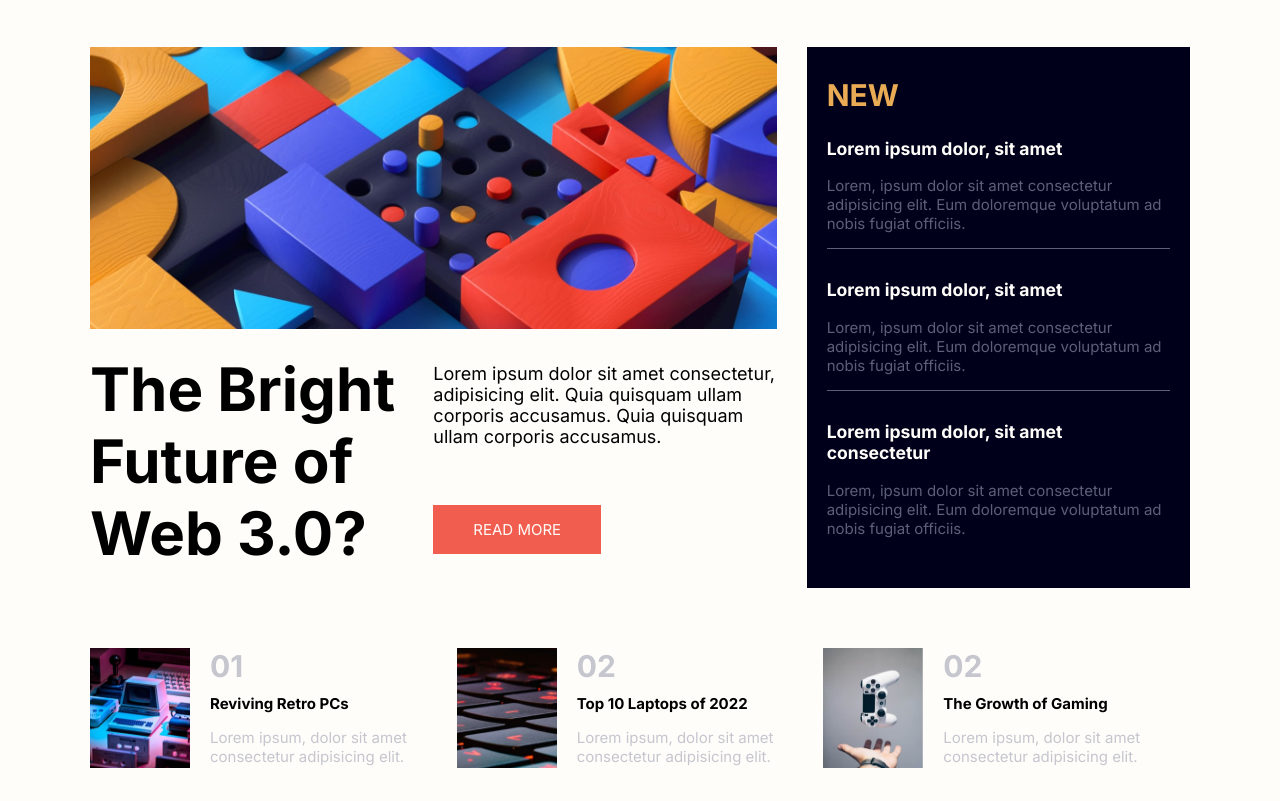
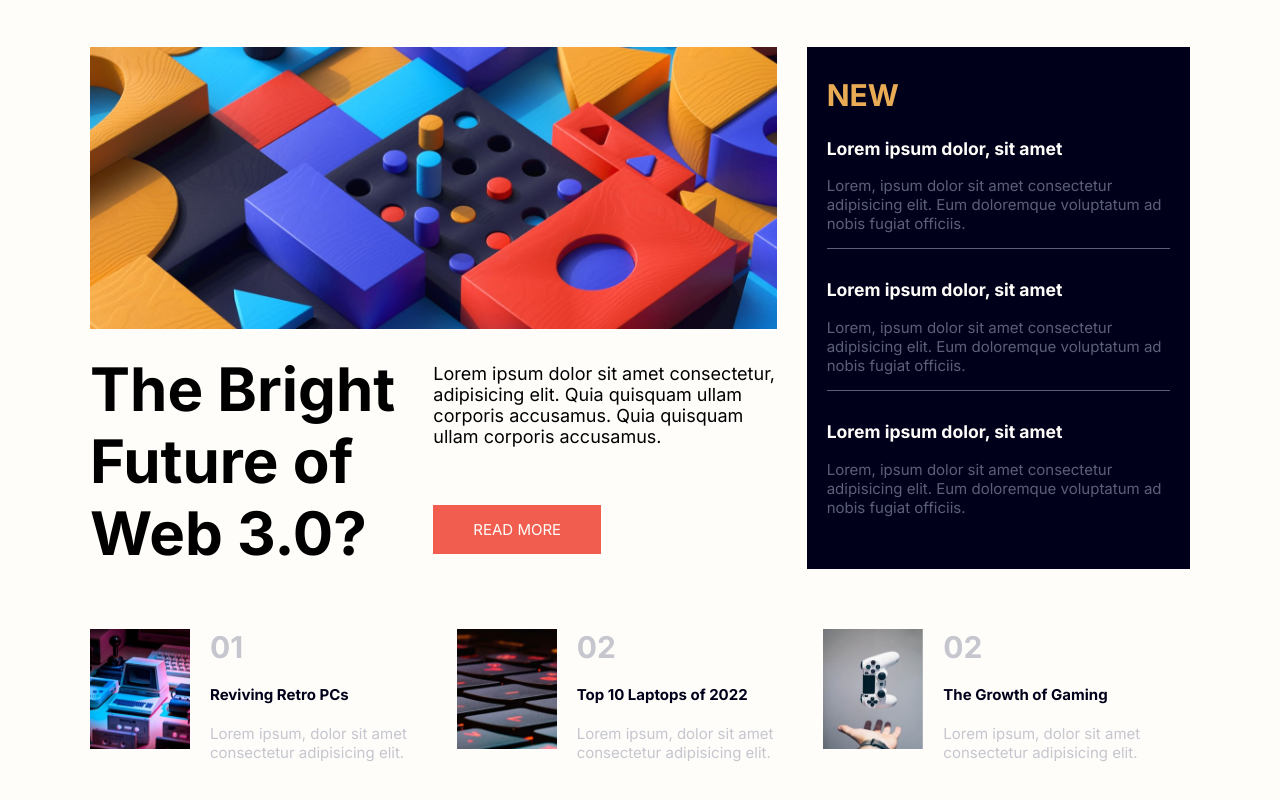
Before and after one commit to muratscgn/frontendmentor-newhomepage, a plain HTML site: page index.html in a window 1280 px wide. Shown: the part 142-943 px from the top of the page. Drawn offline with Linux system fonts and the light colour scheme.

Commit message:
css güncelleme

```diff
--- a/index.html
+++ b/index.html
@@ -46,17 +46,17 @@
         <aside>
             <h2>NEW</h2>
             <div class="item">
-                <h3>Lorem ipsum dolor, sit amet</h3>
+                <h3><a href="">Lorem ipsum dolor, sit amet</a></h3>
                 <p>Lorem, ipsum dolor sit amet consectetur adipisicing elit. Eum doloremque voluptatum ad nobis fugiat
                     officiis.</p>
             </div>
             <div class="item">
-                <h3>Lorem ipsum dolor, sit amet</h3>
+                <h3><a href="">Lorem ipsum dolor, sit amet</a></h3>
                 <p>Lorem, ipsum dolor sit amet consectetur adipisicing elit. Eum doloremque voluptatum ad nobis fugiat
                     officiis.</p>
             </div>
             <div class="item bt-none">
-                <h3>Lorem ipsum dolor, sit amet consectetur</h3>
+                <h3><a href="">Lorem ipsum dolor, sit amet</a></h3>
                 <p>Lorem, ipsum dolor sit amet consectetur adipisicing elit. Eum doloremque voluptatum ad nobis fugiat
                     officiis.</p>
             </div>
@@ -67,7 +67,7 @@
             <img src="images/image-retro-pcs.jpg" alt="">
             <div>
                 <h3>01</h3>
-                <h4>Reviving Retro PCs</h4>
+                <h4><a href="">Reviving Retro PCs</a></h4>
                 <p>Lorem ipsum, dolor sit amet consectetur adipisicing elit.</p>
             </div>
         </div>
@@ -75,7 +75,7 @@
             <img src="images/image-top-laptops.jpg" alt="">
             <div>
                 <h3>02</h3>
-                <h4>Top 10 Laptops of 2022</h4>
+                <h4><a href="">Top 10 Laptops of 2022</a></h4>
                 <p>Lorem ipsum, dolor sit amet consectetur adipisicing elit.</p>
             </div>
         </div>
@@ -83,7 +83,7 @@
             <img src="images/image-gaming-growth.jpg" alt="">
             <div>
                 <h3>02</h3>
-                <h4>The Growth of Gaming</h4>
+                <h4><a href="">The Growth of Gaming</a></h4>
                 <p>Lorem ipsum, dolor sit amet consectetur adipisicing elit.</p>
             </div>
         </div>
--- a/style.css
+++ b/style.css
@@ -137,8 +137,12 @@ aside>.item {
     border-bottom: 1px solid var(--dark-grayish-blue);
 }
 
-aside>.item>h3 {
+aside>.item>h3>a {
     color: var(--off-white);
+}
+
+aside>.item>h3>a:hover {
+    color: var(--soft-orange);
 }
 
 aside>.item>p {
@@ -176,8 +180,13 @@ footer.container>.item h3 {
     color: var(--grayish-blue);
 }
 
-footer.container>.item h4 {
+footer.container>.item>div>h4>a {
     margin: 10px 0 0;
+    color: var(--very-dark-blue);
+}
+
+footer.container>.item>div>h4>a:hover {
+    color: var(--soft-red);
 }
 
 footer.container>.item p {
```
